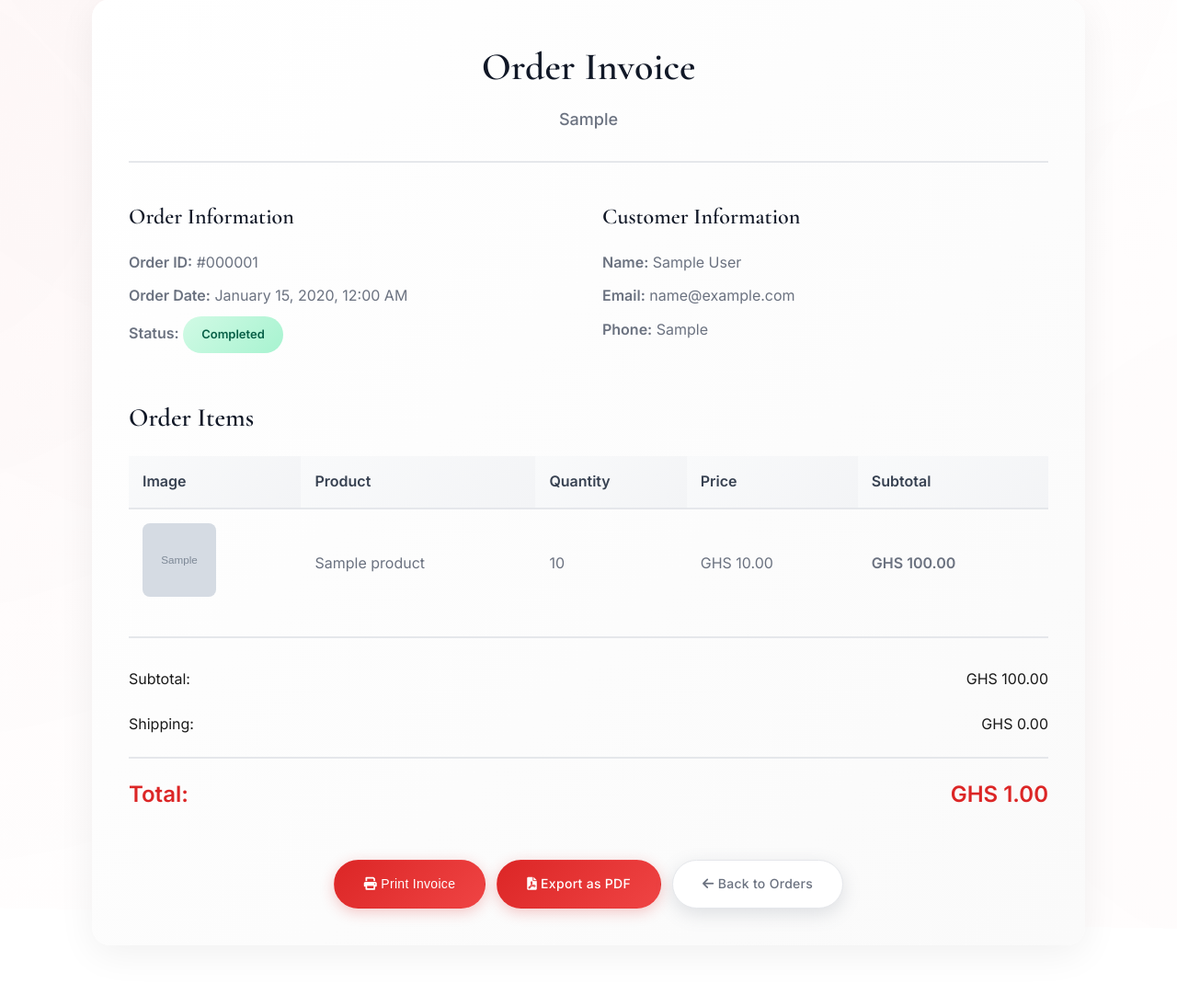
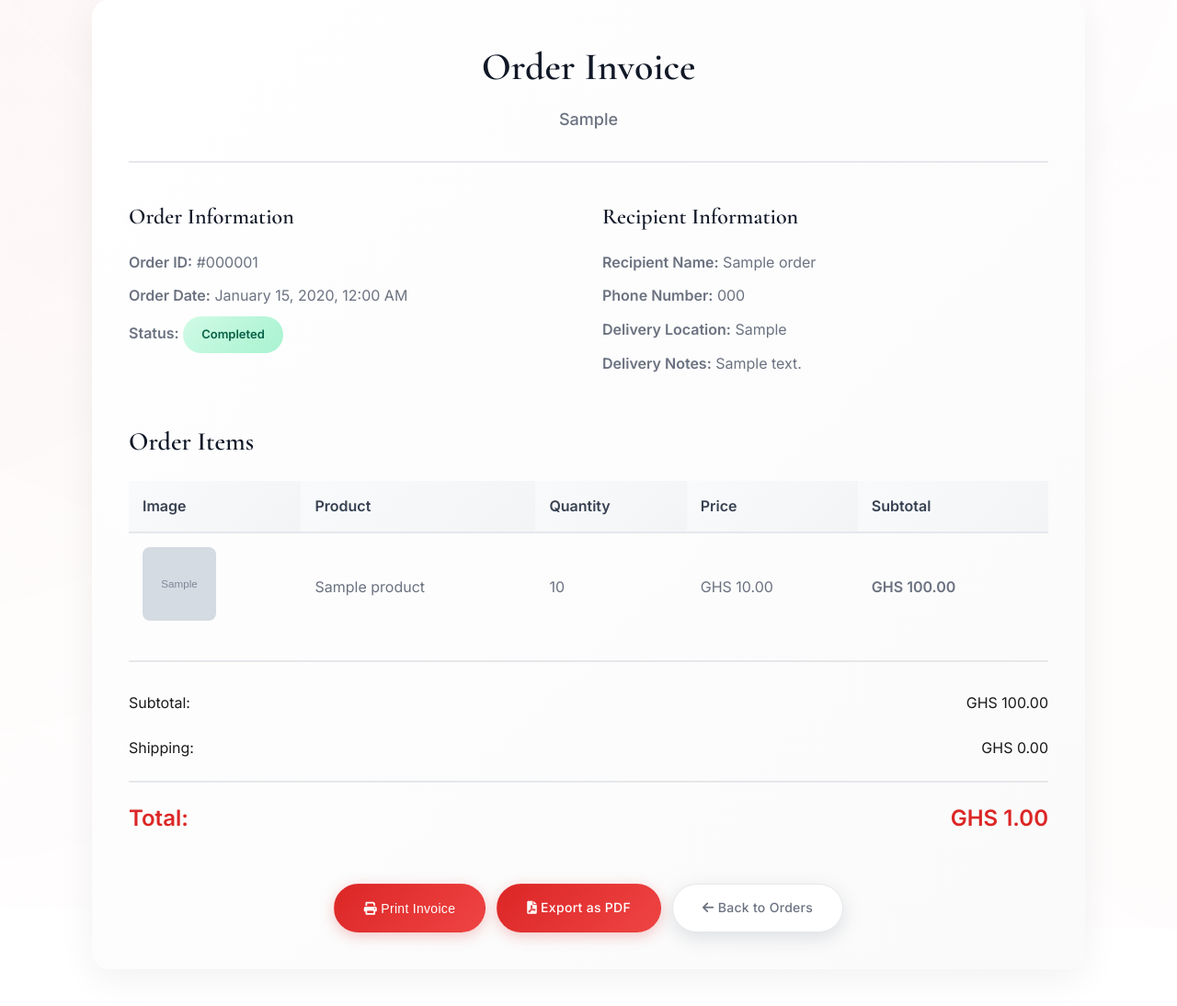
Before and after one commit to ae-peggy/Ecommerce_Project, a PHP site: page /view/order_details.php?id=1 in a window 1280 px wide. Shown: the part 171-1265 px from the top of the page at 92% size. Before the commit the page ends 1171 px from the top, so only its background shows below. Run offline with PHP 8.4, Linux system fonts and the light colour scheme; the visitor is signed in with stand-in values (Sample User, id 1); tables that the repository leaves empty hold one stand-in row (values such as "Sample post"); grey boxes marked "Sample" are stand-in pictures.

Commit message:
Recipient details update

```diff
--- a/classes/order_class.php
+++ b/classes/order_class.php
@@ -269,6 +269,10 @@ class order_class extends db_connection {
                         o.order_date,
                         o.order_status,
                         o.customer_id,
+                        o.delivery_location,
+                        o.recipient_name,
+                        o.recipient_number,
+                        o.delivery_notes,
                         c.customer_name,
                         c.customer_email,
                         COALESCE(p.amt, 0) as total_amount,
@@ -321,6 +325,10 @@ class order_class extends db_connection {
                         o.order_date,
                         o.order_status,
                         o.customer_id,
+                        o.delivery_location,
+                        o.recipient_name,
+                        o.recipient_number,
+                        o.delivery_notes,
                         p.amt as total_amount,
                         p.currency,
                         p.payment_date
--- a/view/order_details.php
+++ b/view/order_details.php
@@ -44,11 +44,6 @@ if (!$order_info) {
 
 // Get order products
 $order_products = get_order_products_ctr($order_id);
-
-// Get customer info
-require_once '../classes/customer_class.php';
-$customer_obj = new customer_class();
-$customer_info = $customer_obj->get_customer_by_id($order_info['customer_id'] ?? $customer_id);
 ?>
 <!DOCTYPE html>
 <html lang="en">
@@ -414,13 +409,27 @@ $customer_info = $customer_obj->get_customer_by_id($order_info['customer_id'] ??
                 </div>
 
                 <div class="info-section">
-                    <h3>Customer Information</h3>
-                    <?php if ($customer_info): ?>
-                        <p><strong>Name:</strong> <?php echo htmlspecialchars($customer_info['customer_name']); ?></p>
-                        <p><strong>Email:</strong> <?php echo htmlspecialchars($customer_info['customer_email']); ?></p>
-                        <?php if (!empty($customer_info['customer_contact'])): ?>
-                            <p><strong>Phone:</strong> <?php echo htmlspecialchars($customer_info['customer_contact']); ?></p>
-                        <?php endif; ?>
+                    <h3>Recipient Information</h3>
+                    <?php if (!empty($order_info['recipient_name'])): ?>
+                        <p><strong>Recipient Name:</strong> <?php echo htmlspecialchars($order_info['recipient_name']); ?></p>
+                    <?php else: ?>
+                        <p><strong>Recipient Name:</strong> <span style="color: #9ca3af; font-style: italic;">Not provided</span></p>
+                    <?php endif; ?>
+
+                    <?php if (!empty($order_info['recipient_number'])): ?>
+                        <p><strong>Phone Number:</strong> <?php echo htmlspecialchars($order_info['recipient_number']); ?></p>
+                    <?php else: ?>
+                        <p><strong>Phone Number:</strong> <span style="color: #9ca3af; font-style: italic;">Not provided</span></p>
+                    <?php endif; ?>
+
+                    <?php if (!empty($order_info['delivery_location'])): ?>
+                        <p><strong>Delivery Location:</strong> <?php echo htmlspecialchars($order_info['delivery_location']); ?></p>
+                    <?php else: ?>
+                        <p><strong>Delivery Location:</strong> <span style="color: #9ca3af; font-style: italic;">Not provided</span></p>
+                    <?php endif; ?>
+
+                    <?php if (!empty($order_info['delivery_notes'])): ?>
+                        <p><strong>Delivery Notes:</strong> <?php echo htmlspecialchars($order_info['delivery_notes']); ?></p>
                     <?php endif; ?>
                 </div>
             </div>
```
